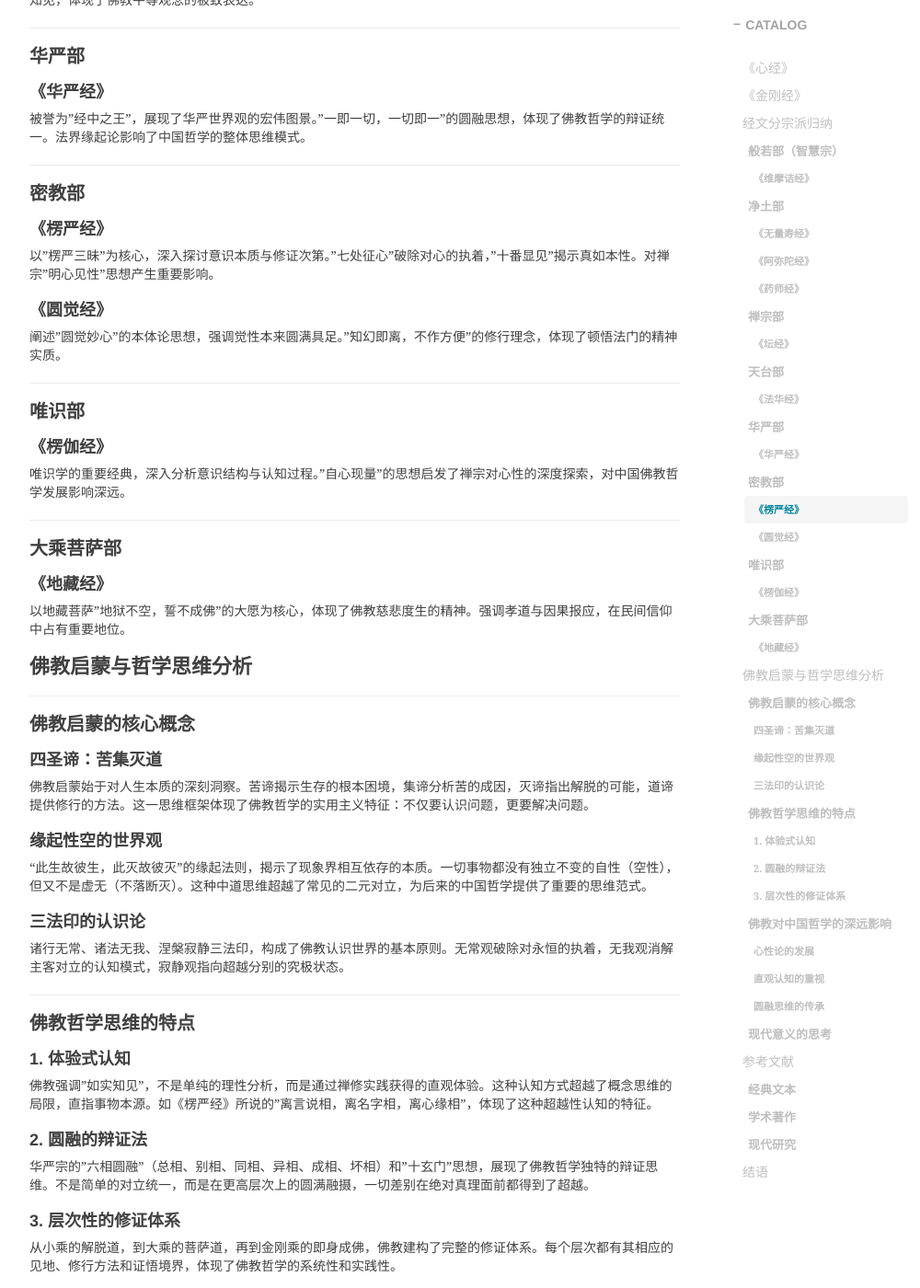
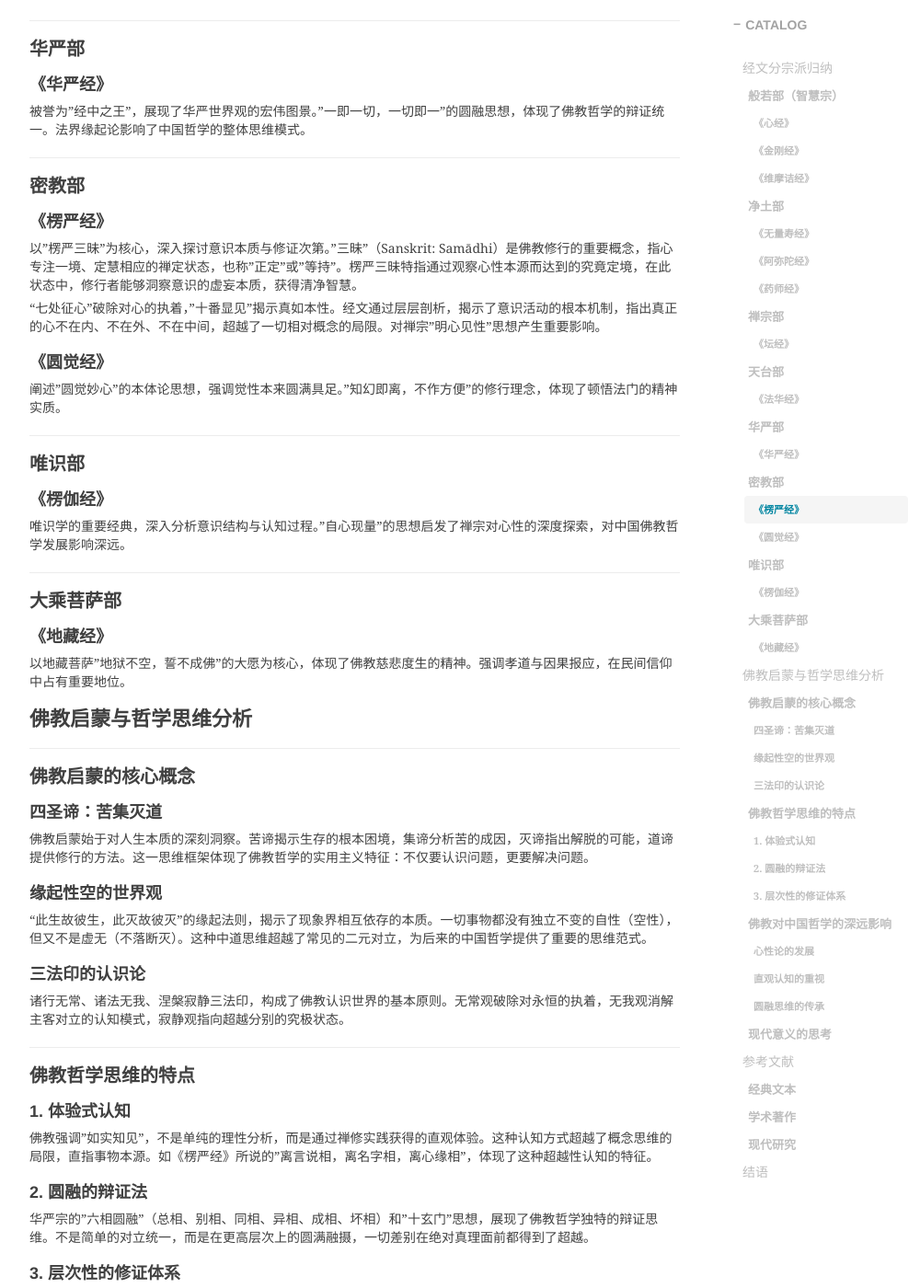
Before and after one commit to shihai1991/shihai1991.github.io, a Jekyll site: the page built from _posts/2025-04-13-佛教十三经.md, in a window 1280 px wide and 1400 px high, scrolled down 1768 px. Shown: the whole window at 92% size, without its empty margins (233-1233 px from the left). Built offline with Jekyll 4.4.1, drawn with Linux system fonts in a browser that asks for light colours; nearby versions of some CDN libraries; comment, search, counter and statistics services are not loaded; some of the changed text lies outside the part shown.

Commit message:
Address user feedback: reorganize sutras by school, explain samadhi concept, and detail Zen influence on Wang Yangming
Co-authored-by: shihai1991 <9103416+shihai1991@users.noreply.github.com>

```diff
--- a/_posts/2025-04-13-佛教十三经.md
+++ b/_posts/2025-04-13-佛教十三经.md
@@ -8,14 +8,18 @@ tags:
   - books
 time: '2025.04.13 21:23:00'
 ---
-# 《心经》
+# 经文分宗派归纳
+
+## 般若部（智慧宗）
+
+### 《心经》
 般若波罗蜜多心经，被誉为佛教经典中的"经中之心"，仅260字却涵盖了般若思想的精髓。"色不异空，空不异色；色即是空，空即是色"这一核心观点，揭示了现象与本体、有相与无相的不二关系。
 
 经文的深层哲学意蕴在于破除二元对立的思维模式。空并非虚无，而是"缘起性空"——一切现象因缘和合而生，无有自性。色也非实有，而是因缘假合的显现。通过"照见五蕴皆空"的智慧观照，超越对现象界的执着，达到"度一切苦厄"的解脱境界。
 
 "心无挂碍，无挂碍故，无有恐怖，远离颠倒梦想"体现了般若智慧的实用价值：不是消极的否定世界，而是以正确的认知方式获得内心的自由与平静。这种空有圆融的思想，对后来禅宗"即色明空"和华严宗"理事无碍"思想产生了深远影响。
 
-# 《金刚经》
+### 《金刚经》
 全名《金刚般若波罗蜜经》，是般若部经典的代表作，以其深刻的空性思想和修行指导享誉千古。经文核心在于"无相"法门——"凡所有相，皆是虚妄"，不是否定现象的存在，而是破除对现象的执着。
 
 "应无所住而生其心"是该经的精髓所在，指出了大乘菩萨道的修行要旨：既要积极行持六度万行，又不能执着于功德相。"不住色声香味触法"的无住生心，体现了动静结合、有无圆融的修行智慧。
@@ -60,7 +60,9 @@ time: '2025.04.13 21:23:00'
 ## 密教部
 
 ### 《楞严经》
-以"楞严三昧"为核心，深入探讨意识本质与修证次第。"七处征心"破除对心的执着，"十番显见"揭示真如本性。对禅宗"明心见性"思想产生重要影响。
+以"楞严三昧"为核心，深入探讨意识本质与修证次第。"三昧"（Sanskrit: Samādhi）是佛教修行的重要概念，指心专注一境、定慧相应的禅定状态，也称"正定"或"等持"。楞严三昧特指通过观察心性本源而达到的究竟定境，在此状态中，修行者能够洞察意识的虚妄本质，获得清净智慧。
+
+"七处征心"破除对心的执着，"十番显见"揭示真如本性。经文通过层层剖析，揭示了意识活动的根本机制，指出真正的心不在内、不在外、不在中间，超越了一切相对概念的局限。对禅宗"明心见性"思想产生重要影响。
 
 ### 《圆觉经》
 阐述"圆觉妙心"的本体论思想，强调觉性本来圆满具足。"知幻即离，不作方便"的修行理念，体现了顿悟法门的精神实质。
@@ -103,6 +105,8 @@ time: '2025.04.13 21:23:00'
 
 ### 心性论的发展
 佛教的"佛性"思想与中国传统的"心性"观念相结合，催生了宋明理学和心学的繁荣。从朱熹的"理一分殊"到王阳明的"心即理"，都能看到佛教哲学的深刻印记。
+
+王阳明的顿悟思想直接源于禅宗的几个核心理论：一是慧能的"本来面目"思想，认为心性本来清净圆满，无需外求；二是"直指人心，见性成佛"的直观认知方法，王阳明的"致良知"正是这种直观体悟的体现；三是"无念、无相、无住"的三无法门，转化为王学的"心即理"、破除内外对立的哲学立场；四是马祖道一的"平常心是道"思想，影响了王阳明"良知即是天理"的日常伦理观。这些禅宗理论共同塑造了王阳明心学重视内在超越、强调直觉体验的哲学特色。
 
 ### 直观认知的重视
 禅宗的"直指人心，见性成佛"影响了中国哲学对直观认知的重视。这种不依赖概念推理的认知方式，丰富了中国哲学的认识论传统。
```
Also changed, not shown: other parts of _posts/2025-04-13-佛教十三经.md (+0 -4 lines).
